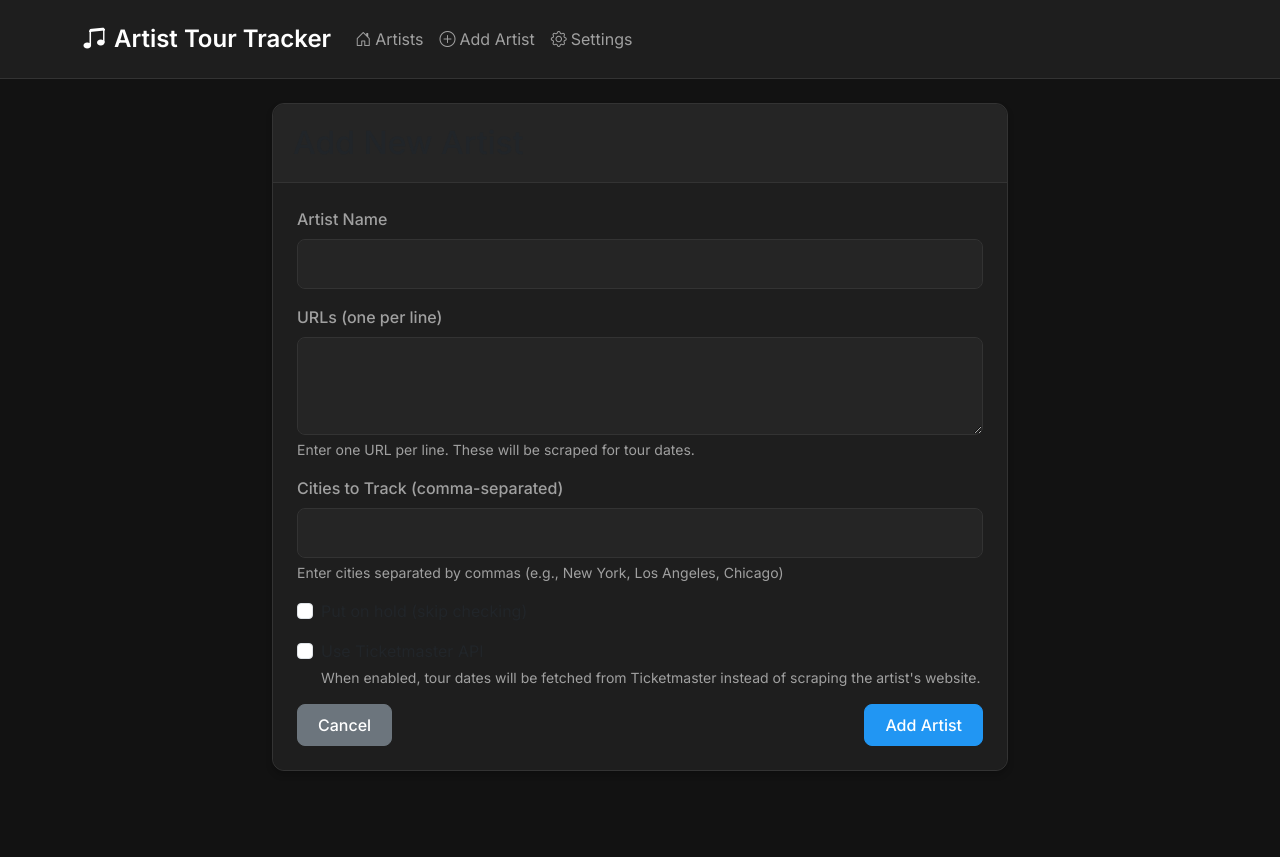
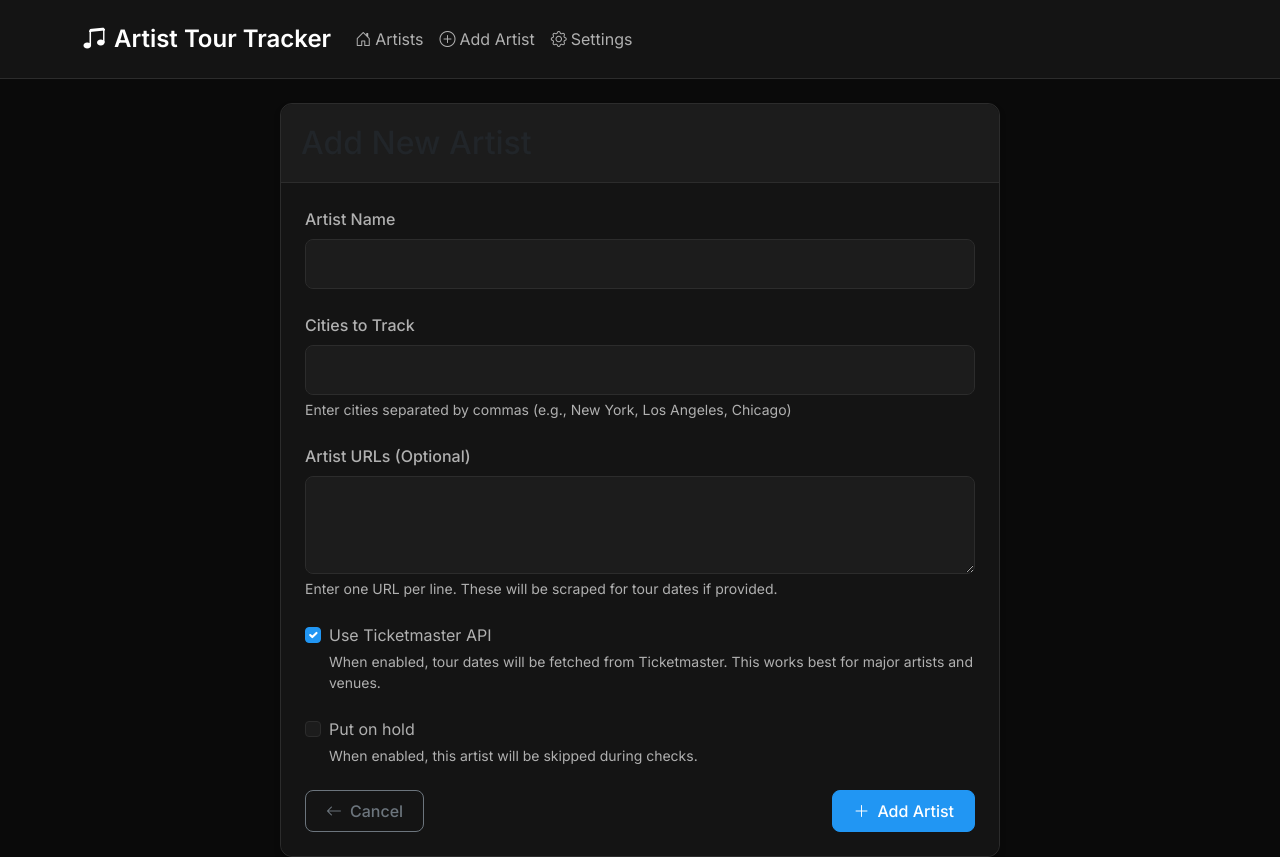
Before and after one commit to e-fied/artist, a Flask app: page /add_artist in a window 1280 px wide. Before the commit the page ends 771 px from the top, so only its background shows below. Run offline with Flask 3, Linux system fonts and the light colour scheme; parts of the project's set-up code (start-up, migrations or seed data) failed here and were passed over; some libraries are stand-ins or nearby versions.

Commit message:
models style add artist index

```diff
--- a/app/static/style.css
+++ b/app/static/style.css
@@ -1,22 +1,23 @@
 :root {
-    --bg-primary: #121212;
-    --bg-secondary: #1e1e1e;
-    --bg-tertiary: #252525;
+    --bg-primary: #0a0a0a;
+    --bg-secondary: #141414;
+    --bg-tertiary: #1c1c1c;
     --text-primary: #ffffff;
-    --text-secondary: #a0a0a0;
+    --text-secondary: #b0b0b0;
     --accent-primary: #2196f3;
     --accent-secondary: #1976d2;
     --success: #4caf50;
     --warning: #ff9800;
     --danger: #f44336;
-    --border-color: #333333;
-    --hover-bg: #2a2a2a;
+    --border-color: #2c2c2c;
+    --hover-bg: #252525;
 }
 
 body {
     background-color: var(--bg-primary);
     color: var(--text-primary);
     font-family: 'Inter', -apple-system, BlinkMacSystemFont, 'Segoe UI', Roboto, Oxygen, Ubuntu, Cantarell, sans-serif;
+    min-height: 100vh;
 }
 
 .navbar {
@@ -72,20 +73,21 @@ body {
 }
 
 .table thead th {
+    background-color: var(--bg-tertiary);
     border-bottom: 2px solid var(--border-color);
     color: var(--text-secondary);
     font-weight: 600;
     padding: 1rem;
-    background-color: var(--bg-tertiary);
 }
 
 .table td {
     border-bottom: 1px solid var(--border-color);
     padding: 1rem;
     vertical-align: middle;
+    background-color: var(--bg-secondary);
 }
 
-.table tbody tr:hover {
+.table tbody tr:hover td {
     background-color: var(--hover-bg);
 }
 
@@ -175,19 +177,45 @@ body {
     box-shadow: 0 0 0 0.2rem rgba(33, 150, 243, 0.25);
 }
 
+.form-control::placeholder {
+    color: var(--text-secondary);
+}
+
 .form-label {
     color: var(--text-secondary);
     font-weight: 500;
+    margin-bottom: 0.5rem;
 }
 
 .form-text {
     color: var(--text-secondary);
+    font-size: 0.875rem;
+    margin-top: 0.25rem;
+}
+
+.form-check-label {
+    color: var(--text-secondary);
+}
+
+.form-check-input {
+    background-color: var(--bg-tertiary);
+    border-color: var(--border-color);
+}
+
+.form-check-input:checked {
+    background-color: var(--accent-primary);
+    border-color: var(--accent-primary);
 }
 
 .badge {
     padding: 0.5em 1em;
     border-radius: 6px;
     font-weight: 500;
+}
+
+.badge.bg-secondary {
+    background-color: var(--bg-tertiary) !important;
+    color: var(--text-secondary);
 }
 
 .alert {
@@ -270,8 +298,8 @@ body {
 }
 
 .modal-header {
+    background-color: var(--bg-tertiary);
     border-bottom: 1px solid var(--border-color);
-    background-color: var(--bg-tertiary);
     border-radius: 12px 12px 0 0;
     padding: 1.5rem;
 }
@@ -282,8 +310,8 @@ body {
 }
 
 .modal-footer {
+    background-color: var(--bg-tertiary);
     border-top: 1px solid var(--border-color);
-    background-color: var(--bg-tertiary);
     border-radius: 0 0 12px 12px;
     padding: 1.5rem;
 }
@@ -317,3 +345,20 @@ body {
     0% { transform: rotate(0deg); }
     100% { transform: rotate(360deg); }
 }
+
+/* Status indicator */
+.status-indicator {
+    width: 8px;
+    height: 8px;
+    border-radius: 50%;
+    display: inline-block;
+    margin-right: 6px;
+}
+
+.status-indicator.active {
+    background-color: var(--success);
+}
+
+.status-indicator.on-hold {
+    background-color: var(--warning);
+}
--- a/app/templates/add_artist.html
+++ b/app/templates/add_artist.html
@@ -1,6 +1,7 @@
 {% extends "base.html" %}
 
 {% block content %}
+<div class="container">
     <div class="row justify-content-center">
         <div class="col-md-8">
             <div class="card">
@@ -9,41 +10,51 @@
                 </div>
                 <div class="card-body">
                     <form method="POST">
-                    <div class="mb-3">
+                        <div class="mb-4">
                             <label for="name" class="form-label">Artist Name</label>
                             <input type="text" class="form-control" id="name" name="name" required>
                         </div>
 
-                    <div class="mb-3">
-                        <label for="urls" class="form-label">URLs (one per line)</label>
-                        <textarea class="form-control" id="urls" name="urls" rows="3" required></textarea>
-                        <div class="form-text">Enter one URL per line. These will be scraped for tour dates.</div>
-                    </div>
-
-                    <div class="mb-3">
-                        <label for="cities" class="form-label">Cities to Track (comma-separated)</label>
+                        <div class="mb-4">
+                            <label for="cities" class="form-label">Cities to Track</label>
                             <input type="text" class="form-control" id="cities" name="cities" required>
                             <div class="form-text">Enter cities separated by commas (e.g., New York, Los Angeles, Chicago)</div>
                         </div>
 
-                    <div class="mb-3 form-check">
-                        <input type="checkbox" class="form-check-input" id="on_hold" name="on_hold">
-                        <label class="form-check-label" for="on_hold">Put on hold (skip checking)</label>
+                        <div class="mb-4">
+                            <label for="urls" class="form-label">Artist URLs (Optional)</label>
+                            <textarea class="form-control" id="urls" name="urls" rows="3"></textarea>
+                            <div class="form-text">Enter one URL per line. These will be scraped for tour dates if provided.</div>
                         </div>
 
-                    <div class="mb-3 form-check">
-                        <input type="checkbox" class="form-check-input" id="use_ticketmaster" name="use_ticketmaster">
+                        <div class="mb-4">
+                            <div class="form-check">
+                                <input type="checkbox" class="form-check-input" id="use_ticketmaster" name="use_ticketmaster" checked>
                                 <label class="form-check-label" for="use_ticketmaster">Use Ticketmaster API</label>
-                        <div class="form-text">When enabled, tour dates will be fetched from Ticketmaster instead of scraping the artist's website.</div>
+                                <div class="form-text">When enabled, tour dates will be fetched from Ticketmaster. This works best for major artists and venues.</div>
+                            </div>
+                        </div>
+
+                        <div class="mb-4">
+                            <div class="form-check">
+                                <input type="checkbox" class="form-check-input" id="on_hold" name="on_hold">
+                                <label class="form-check-label" for="on_hold">Put on hold</label>
+                                <div class="form-text">When enabled, this artist will be skipped during checks.</div>
+                            </div>
                         </div>
 
                         <div class="d-flex justify-content-between">
-                        <a href="{{ url_for('index') }}" class="btn btn-secondary">Cancel</a>
-                        <button type="submit" class="btn btn-primary">Add Artist</button>
+                            <a href="{{ url_for('index') }}" class="btn btn-outline-secondary">
+                                <i class="bi bi-arrow-left me-2"></i>Cancel
+                            </a>
+                            <button type="submit" class="btn btn-primary">
+                                <i class="bi bi-plus-lg me-2"></i>Add Artist
+                            </button>
                         </div>
                     </form>
                 </div>
             </div>
         </div>
     </div>
+</div>
 {% endblock %}
```
Also changed, not shown: app/models.py (+9 -9 lines), app/templates/index.html (+35 -110 lines). Lines whose indentation alone changed are shown as unchanged.
